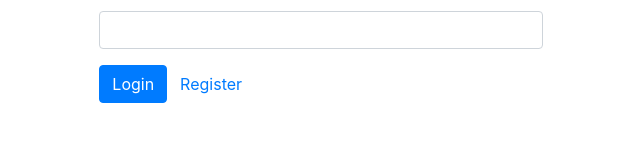
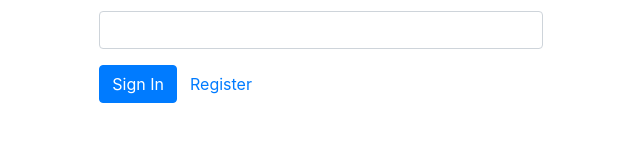
Before and after one commit to nirdavid/Registration, a React (Create React App) app in the folder react_app/: page /signin in a window 1280 px wide. Shown: the part 217-358 px from the top of the page, without its empty margins (319-959 px from the left). Built offline with nearby package versions, Linux system fonts and the light colour scheme.

Commit message:
Fix last things

```diff
--- a/react_app/src/forms/signIn.js
+++ b/react_app/src/forms/signIn.js
@@ -25,7 +25,7 @@ function SignIn() {
     const loginButton =
         <button className="btn btn-primary">
             {loggedIn && <span className="spinner-border spinner-border-sm mr-1"></span>}
-            Login
+            Sign In
         </button>;
 
     return (
--- a/react_app/src/forms/signUp.js
+++ b/react_app/src/forms/signUp.js
@@ -26,7 +26,7 @@ function SignUp() {
     const registerButton =
         <button className="btn btn-primary">
             {registering && <span className="spinner-border spinner-border-sm mr-1"></span>}
-            Register
+            Sign up
         </button>;
 
     return (
```
